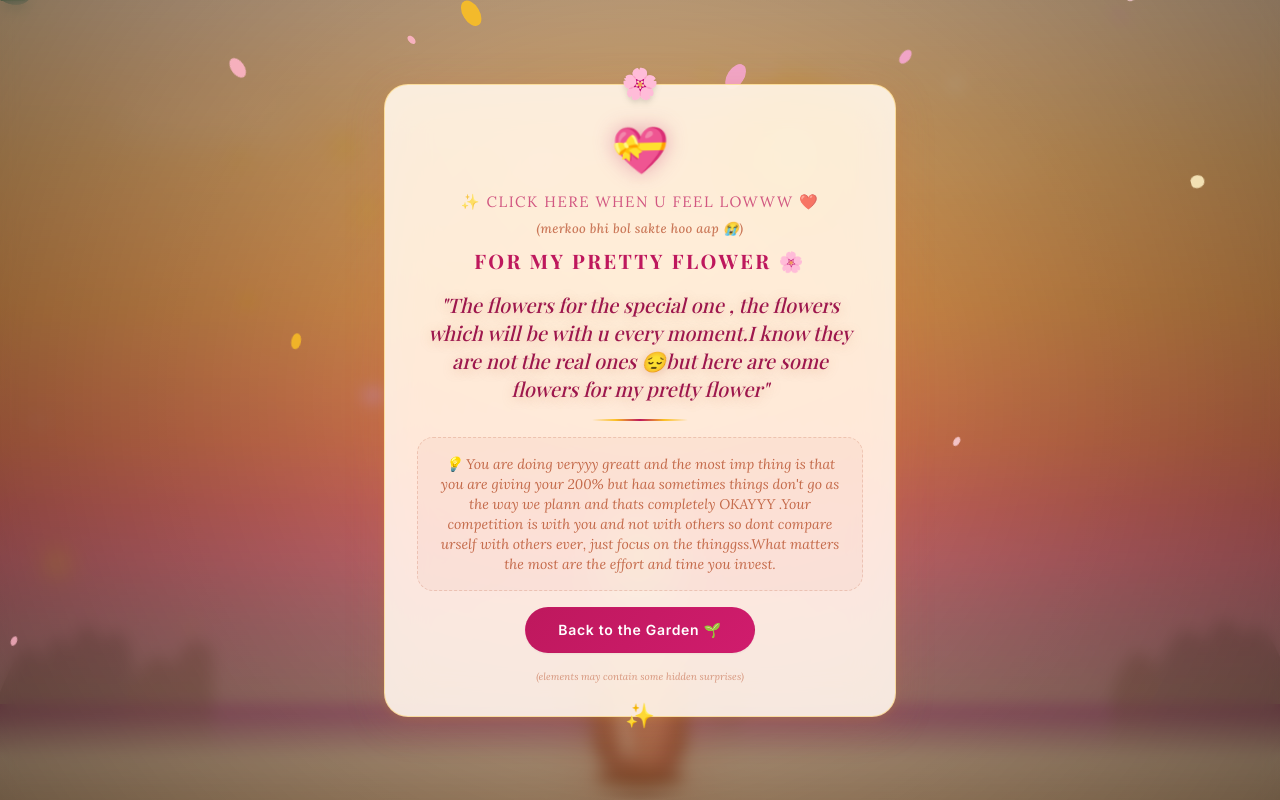
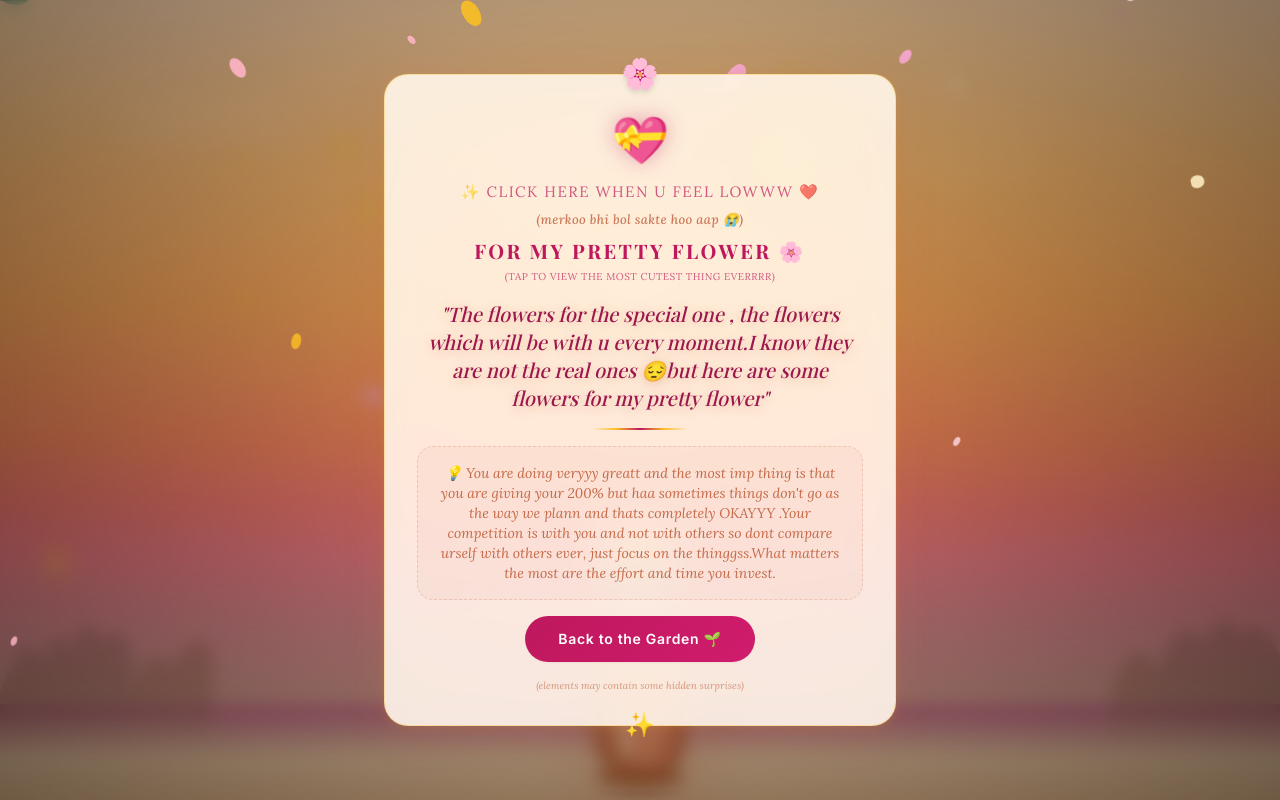
Before and after one commit to Hxrshrxthod/Flower, a React (Vite) app: page / in a window 1280 px wide. Both pictures are taken after a click on the element "🏺 touch me .. 😉". Built offline with nearby package versions, Linux system fonts and the light colour scheme; a web font is replaced by a local one.

Commit message:
Show and enable tap to view photo text link in love message card

```diff
--- a/src/components/LoveMessageCard.jsx
+++ b/src/components/LoveMessageCard.jsx
@@ -150,7 +150,7 @@ export default function LoveMessageCard({
             style={{ color: '#BE185D', opacity: 0.7, letterSpacing: '0.05em' }}
             onClick={() => setShowPhoto(true)}
           >
-            {/* (tap to view the most cutest thing everrrr) */}
+            (tap to view the most cutest thing everrrr)
           </p>
 
           {/* Main Message */}
```
